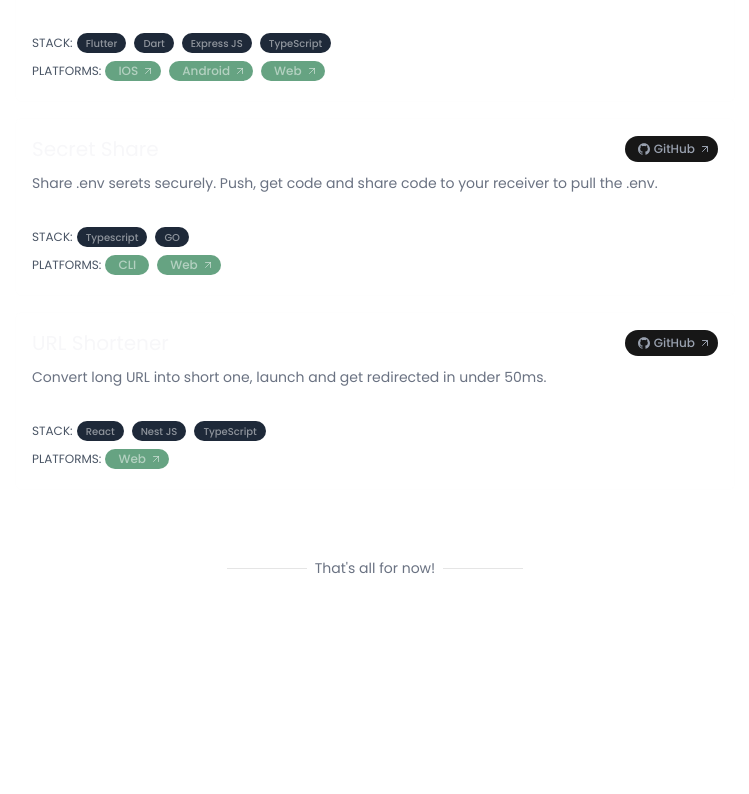
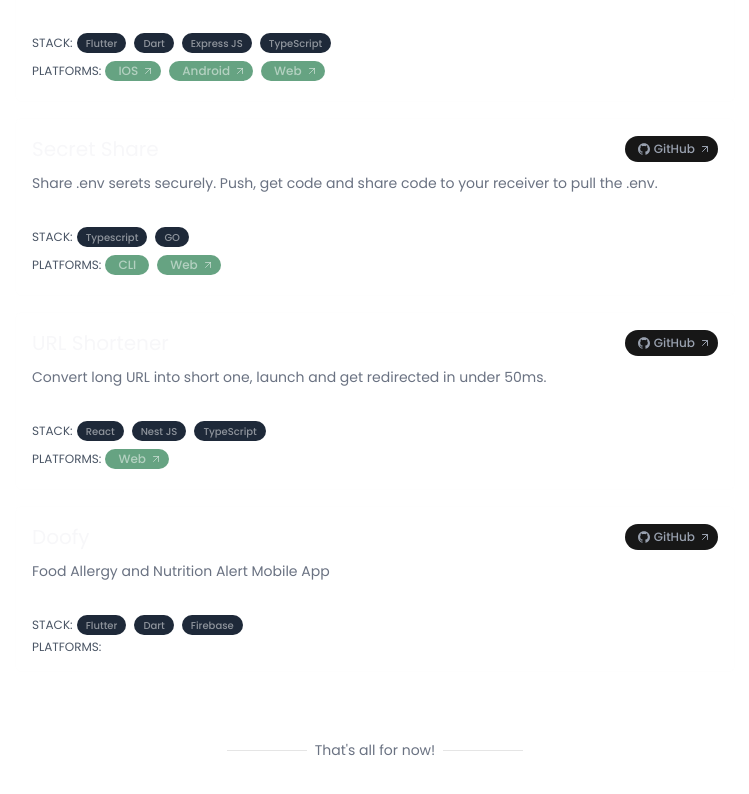
Before and after one commit to Fijero/portfolio, a Next.js app: page / in a window 1280 px wide. Shown: the part 1016-1810 px from the top of the page, without its empty margins (265-1014 px from the left). Before the commit the page ends 1694 px from the top, so only its background shows below. Built offline with nearby package versions, Linux system fonts and the light colour scheme.

Commit message:
update: project list updated

```diff
--- a/app/page.tsx
+++ b/app/page.tsx
@@ -86,6 +86,19 @@ export default function Home() {
           name: "Web",
           url: "https://short-url.fijero.dev/",
         },
+      ],
+    },
+
+    {
+      name: "Doofy",
+      desc: "Food Allergy and Nutrition Alert Mobile App",
+      github: "https://github.com/Fijero/doofy",
+      stack: ["Flutter", "Dart", "Firebase"],
+      platforms: [
+        // {
+        //   name: "Android",
+        //   url: "https://short-url.fijero.dev/",
+        // },
       ],
     },
   ];
@@ -261,8 +274,10 @@ export default function Home() {
           <div className="mt-15"></div>
 
           <div className="text-gray-500 flex flex-row items-center w-20 gap-2 m-auto justify-center">
-            <Separator/>
-            <span className="whitespace-nowrap text-sm">That's all for now!</span>
+            <Separator />
+            <span className="whitespace-nowrap text-sm">
+              That's all for now!
+            </span>
             <Separator />
           </div>
         </div>
```
